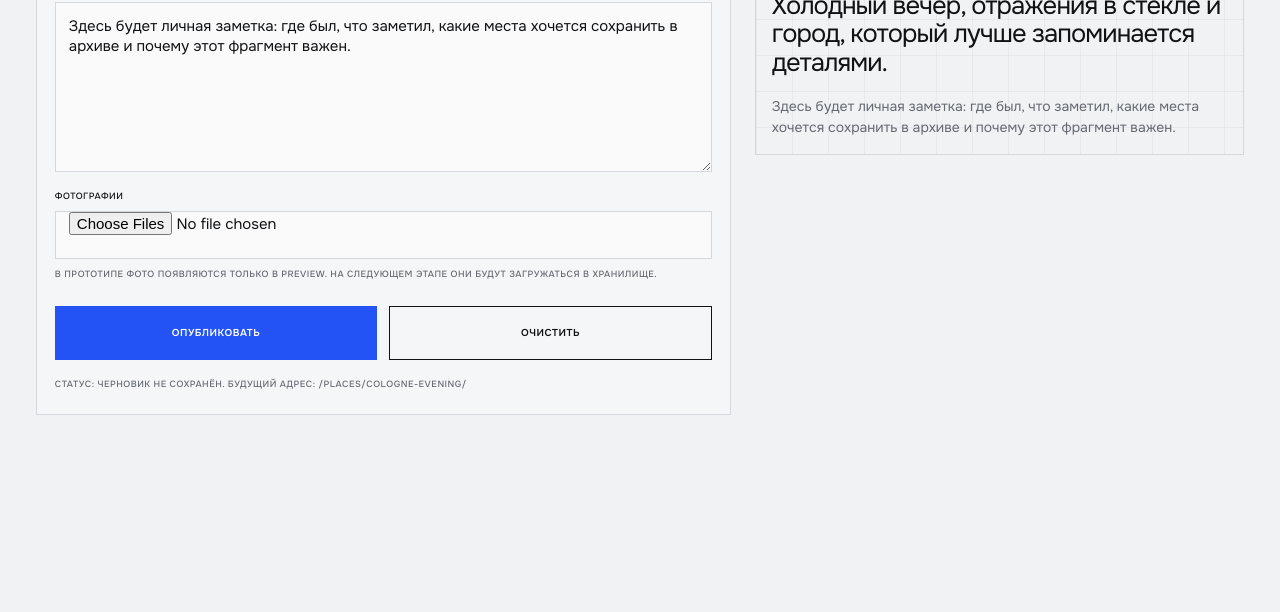
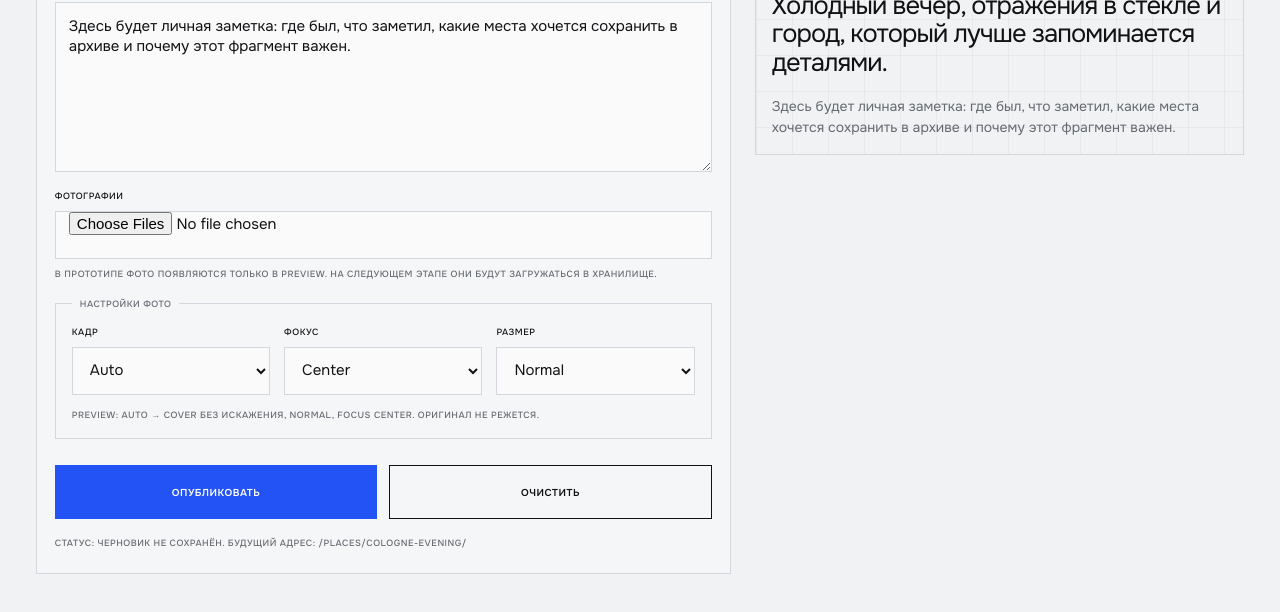
Before and after one commit to delind51/site, a website: page admin/index.html in a window 1280 px wide. Shown: the part 716-1328 px from the top of the page. Before the commit the page ends 1195 px from the top, so only its background shows below. Drawn offline with Linux system fonts and the light colour scheme.

Commit message:
Add photo framing controls

```diff
--- a/admin/index.html
+++ b/admin/index.html
@@ -79,6 +79,44 @@
             <small>В прототипе фото появляются только в preview. На следующем этапе они будут загружаться в хранилище.</small>
           </div>
 
+          <fieldset class="admin-photo-controls">
+            <legend>Настройки фото</legend>
+
+            <div class="admin-field admin-field-split">
+              <label for="admin-photo-fit">Кадр</label>
+              <select id="admin-photo-fit" name="photoFit">
+                <option value="auto">Auto</option>
+                <option value="cover">Cover / crop</option>
+                <option value="contain">Contain / full</option>
+              </select>
+            </div>
+
+            <div class="admin-field admin-field-split">
+              <label for="admin-photo-focus">Фокус</label>
+              <select id="admin-photo-focus" name="photoFocus">
+                <option value="center">Center</option>
+                <option value="top">Top</option>
+                <option value="bottom">Bottom</option>
+                <option value="left">Left</option>
+                <option value="right">Right</option>
+              </select>
+            </div>
+
+            <div class="admin-field admin-field-split">
+              <label for="admin-photo-size">Размер</label>
+              <select id="admin-photo-size" name="photoSize">
+                <option value="normal">Normal</option>
+                <option value="wide">Wide</option>
+                <option value="tall">Tall</option>
+                <option value="square">Square</option>
+              </select>
+            </div>
+
+            <p class="admin-photo-note" data-photo-note>
+              Auto сам подбирает рамку после выбора фото.
+            </p>
+          </fieldset>
+
           <div class="admin-actions">
             <button class="admin-primary" type="submit">Опубликовать</button>
             <button class="admin-secondary" type="button" data-admin-reset>Очистить</button>
@@ -112,6 +150,6 @@
       </section>
     </main>
 
-    <script src="../script.js?v=admin-mobile"></script>
+    <script src="../script.js?v=photo-controls"></script>
   </body>
 </html>
--- a/script.js
+++ b/script.js
@@ -112,8 +112,12 @@ function initAdminPrototype() {
   const leadInput = form.elements.lead;
   const bodyInput = form.elements.body;
   const imagesInput = form.elements.images;
+  const photoFitInput = form.elements.photoFit;
+  const photoFocusInput = form.elements.photoFocus;
+  const photoSizeInput = form.elements.photoSize;
   const resetButton = document.querySelector('[data-admin-reset]');
   const status = document.querySelector('[data-admin-status]');
+  const photoNote = document.querySelector('[data-photo-note]');
   const previewSection = document.querySelector('[data-preview-section]');
   const previewLabel = document.querySelector('[data-preview-label]');
   const previewTitle = document.querySelector('[data-preview-title]');
@@ -129,6 +133,7 @@ function initAdminPrototype() {
   };
 
   let previewImageUrl = '';
+  let previewImageRatio = null;
 
   function setStatus(message) {
     if (status) {
@@ -156,6 +161,39 @@ function initAdminPrototype() {
     previewMedia.append(placeholder);
   }
 
+  function getAutoPhotoSize() {
+    if (!previewImageRatio) {
+      return 'normal';
+    }
+
+    if (previewImageRatio > 1.25) {
+      return 'wide';
+    }
+
+    if (previewImageRatio < 0.85) {
+      return 'tall';
+    }
+
+    return 'square';
+  }
+
+  function updatePhotoSettings() {
+    const requestedFit = photoFitInput.value;
+    const size = photoSizeInput.value === 'normal' ? getAutoPhotoSize() : photoSizeInput.value;
+    const fit = requestedFit === 'auto' ? 'cover' : requestedFit;
+    const focus = photoFocusInput.value;
+
+    previewMedia.dataset.fit = fit;
+    previewMedia.dataset.focus = focus;
+    previewMedia.dataset.size = size;
+
+    if (photoNote) {
+      const readableSize = size === 'wide' ? 'wide 16:9' : size === 'tall' ? 'tall 4:5' : size === 'square' ? 'square 1:1' : 'normal';
+      const readableFit = requestedFit === 'auto' ? 'auto → cover без искажения' : requestedFit === 'cover' ? 'cover → заполнить с обрезкой' : 'contain → показать целиком';
+      photoNote.textContent = `Preview: ${readableFit}, ${readableSize}, focus ${focus}. Оригинал не режется.`;
+    }
+  }
+
   function updatePreview() {
     const section = sectionLabels[sectionInput.value] ?? sectionLabels.places;
     const language = languageInput.value === 'en' ? 'en' : 'ru';
@@ -169,6 +207,7 @@ function initAdminPrototype() {
     previewTitle.textContent = title;
     previewLead.textContent = lead;
     previewBody.textContent = body;
+    updatePhotoSettings();
     setStatus(`Статус: черновик не сохранён. Будущий адрес: /${sectionInput.value}/${slug}/`);
   }
 
@@ -186,6 +225,14 @@ function initAdminPrototype() {
     if (file) {
       previewImageUrl = URL.createObjectURL(file);
       setStatus(`Статус: выбрано фото “${file.name}”, пока только для preview.`);
+
+      const probe = new Image();
+      probe.onload = () => {
+        previewImageRatio = probe.naturalWidth / probe.naturalHeight;
+        updatePhotoSettings();
+        URL.revokeObjectURL(probe.src);
+      };
+      probe.src = URL.createObjectURL(file);
     }
 
     renderPreviewImage();
@@ -200,6 +247,8 @@ function initAdminPrototype() {
       previewImageUrl = '';
     }
 
+    previewImageRatio = null;
+
     renderPreviewImage();
     updatePreview();
   });
--- a/styles.css
+++ b/styles.css
@@ -1069,6 +1069,36 @@ a:focus-visible {
   color: var(--secondary);
 }
 
+.admin-photo-controls {
+  display: grid;
+  grid-column: 1 / -1;
+  grid-template-columns: repeat(3, minmax(0, 1fr));
+  gap: 14px;
+  margin: 0;
+  padding: 16px;
+  border: 1px solid var(--border);
+}
+
+.admin-photo-controls legend {
+  padding: 0 8px;
+  color: var(--secondary);
+  font-size: 9px;
+  font-weight: 500;
+  letter-spacing: 0.055em;
+  text-transform: uppercase;
+}
+
+.admin-photo-note {
+  grid-column: 1 / -1;
+  margin: 0;
+  color: var(--secondary);
+  font-size: 9px;
+  font-weight: 500;
+  line-height: 1.45;
+  letter-spacing: 0.055em;
+  text-transform: uppercase;
+}
+
 .admin-actions {
   display: grid;
   grid-column: 1 / -1;
@@ -1146,6 +1176,50 @@ a:focus-visible {
   width: 100%;
   height: 100%;
   object-fit: cover;
+  object-position: center;
+}
+
+.admin-preview-media[data-fit='contain'] img {
+  object-fit: contain;
+}
+
+.admin-preview-media[data-fit='contain'] {
+  background:
+    linear-gradient(90deg, color-mix(in srgb, var(--border) 36%, transparent) 1px, transparent 1px),
+    linear-gradient(0deg, color-mix(in srgb, var(--border) 36%, transparent) 1px, transparent 1px),
+    color-mix(in srgb, white 52%, transparent);
+  background-size: 22px 22px;
+}
+
+.admin-preview-media[data-focus='top'] img {
+  object-position: top center;
+}
+
+.admin-preview-media[data-focus='bottom'] img {
+  object-position: bottom center;
+}
+
+.admin-preview-media[data-focus='left'] img {
+  object-position: left center;
+}
+
+.admin-preview-media[data-focus='right'] img {
+  object-position: right center;
+}
+
+.admin-preview-media[data-size='wide'] {
+  aspect-ratio: 16 / 9;
+  min-height: 0;
+}
+
+.admin-preview-media[data-size='tall'] {
+  aspect-ratio: 4 / 5;
+  min-height: 0;
+}
+
+.admin-preview-media[data-size='square'] {
+  aspect-ratio: 1;
+  min-height: 0;
 }
 
 .admin-preview-media span {
@@ -1833,6 +1907,11 @@ a:focus-visible {
     padding: 14px;
   }
 
+  .admin-photo-controls {
+    grid-template-columns: 1fr;
+    padding: 14px;
+  }
+
   .admin-actions {
     grid-template-columns: 1fr;
     gap: 10px;
```
